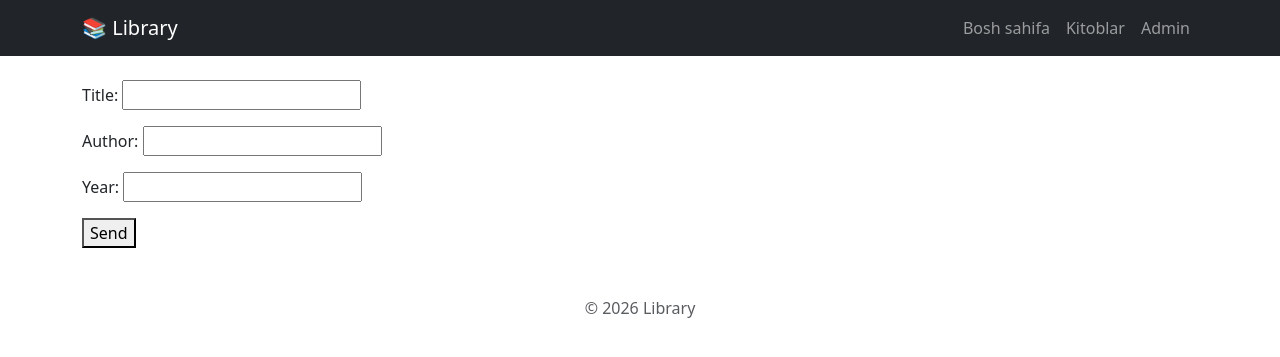
After one commit to abiya-abiya/library, a Django app: page /book/book_create/ in a window 1280 px wide. The commit adds this page. Shown: the top 357 px of the page. Run offline with Django 5.2, Linux system fonts and the light colour scheme.

Commit message:
oltinchi normativ

```diff
--- /dev/null
+++ b/books/forms.py
@@ -0,0 +1,19 @@
+from django import forms
+
+from books.models import Book
+
+
+class BookForm(forms.Form):
+    title = forms.CharField(max_length=200)
+    author = forms.CharField(max_length=200)
+    year = forms.IntegerField()
+
+    def save(self):
+        title = self.cleaned_data['title']
+        author = self.cleaned_data['author']
+        year = self.cleaned_data['year']
+        return Book.objects.create(
+            title=title,
+            author=author,
+            year=year,
+        )
--- a/books/urls.py
+++ b/books/urls.py
@@ -4,4 +4,5 @@ urlpatterns = [
     path('', views.index, name='index'),
     path('book_list/', views.book_list, name='book_list'),
     path('book/book_detail/<int:pk>', views.book_detail, name='book_detail'),
+    path('book/book_create/', views.book_create, name='book_create'),
 ]
--- a/books/views.py
+++ b/books/views.py
@@ -1,5 +1,6 @@
-from django.shortcuts import render, get_object_or_404
+from django.shortcuts import render, get_object_or_404, redirect
 
+from books.forms import BookForm
 from books.models import Book
 
 
@@ -25,3 +26,17 @@ def book_detail(request, pk):
         'book': book
     }
     return render(request, "book/book_detail.html", context)
+
+
+def book_create(request):
+    if request.method == "POST":
+        form = BookForm(request.POST)
+        if form.is_valid():
+            form.save()
+            return redirect('index')
+    else:
+        form = BookForm()
+    context = {
+        'form': form
+    }
+    return render(request, "book/book_create.html", context)
--- /dev/null
+++ b/templates/book/book_create.html
@@ -0,0 +1,12 @@
+{%extends 'base.html'%}
+{%block content%}
+
+<form method="post">
+    {% csrf_token %}
+    {{form.as_p}}
+    <button type="submit">
+          Send
+    </button>
+</form>
+
+{%endblock%}
--- a/templates/index.html
+++ b/templates/index.html
@@ -5,5 +5,7 @@
     {{b.title}}
 </a>
 {% endfor %}
-
+<a href = "{% url 'book_create'  %}">
+    Create book
+</a>
 {%endblock%}
```
